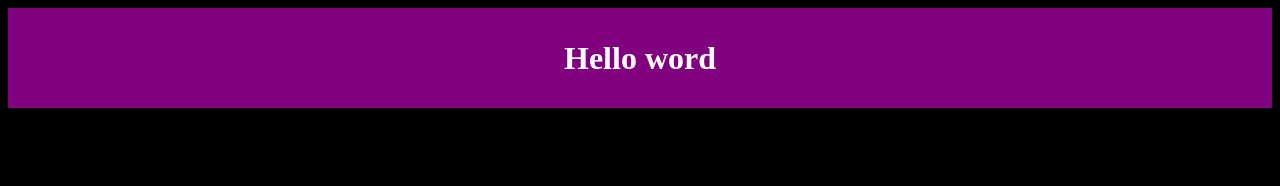
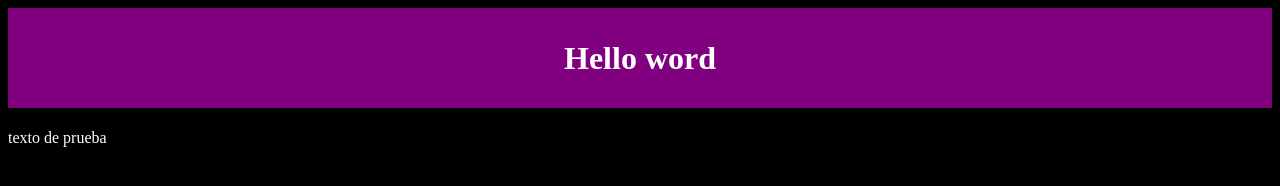
Before and after one commit to JohanXxz/JohanXxz.github.io, a plain HTML site: page index.html in a window 1280 px wide. Drawn offline with Linux system fonts and the light colour scheme.

Commit message:
CambioDeColor

```diff
--- a/style.css
+++ b/style.css
@@ -4,3 +4,8 @@
 
 h1
 {text-align: center; height: 100px;background:purple; color: #fff; line-height: 100px;}
+
+p
+{
+  color: #fff;
+}
```
